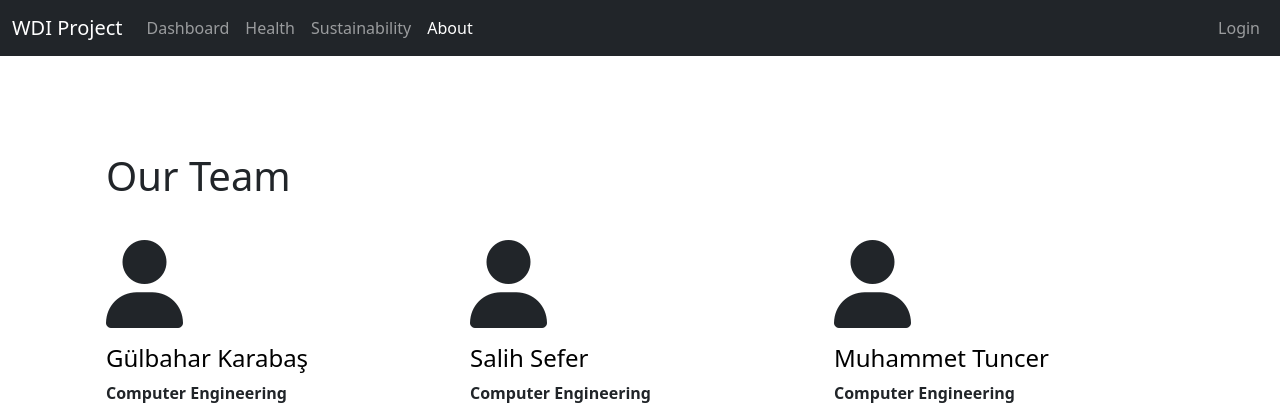
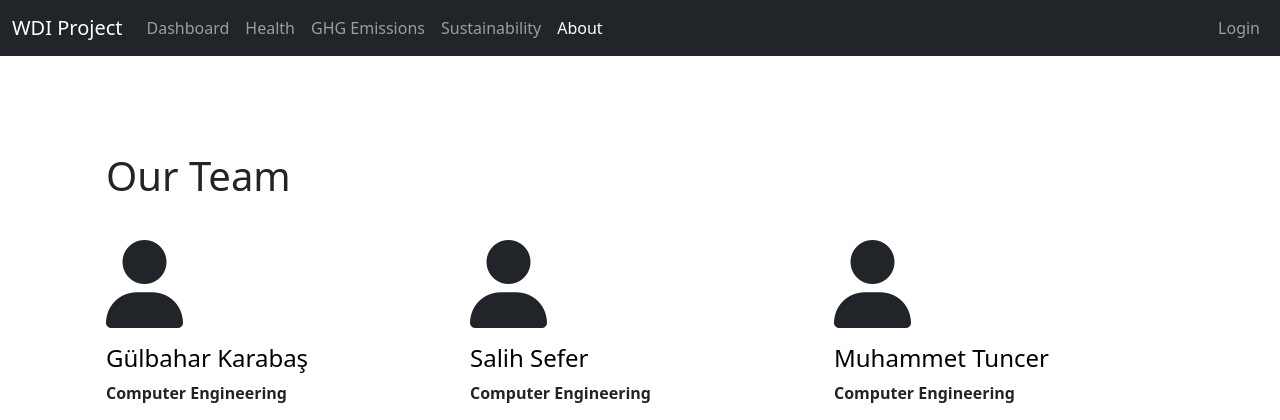
Before and after one commit to s4l1hs/Database-Management-System, a Flask app: page /about in a window 1280 px wide. Shown: the top 420 px of the page. Run offline with Flask 3, Linux system fonts and the light colour scheme; parts of the project's set-up code (start-up, migrations or seed data) failed here and were passed over.

Commit message:
Add GHG Emissions link to navigation menu

```diff
--- a/frontend/css/templates/base.html
+++ b/frontend/css/templates/base.html
@@ -64,6 +64,16 @@
                 href="{{ url_for('health.list_health') }}"
               >
                 Health
+              </a>
+            </li>
+
+            <!-- GHG Emissions -->
+            <li class="nav-item">
+              <a
+                class="nav-link {% if request.endpoint and request.endpoint.startswith('ghg.') %}active{% endif %}"
+                href="{{ url_for('ghg.list_ghg') }}"
+              >
+                GHG Emissions
               </a>
             </li>
 
```
